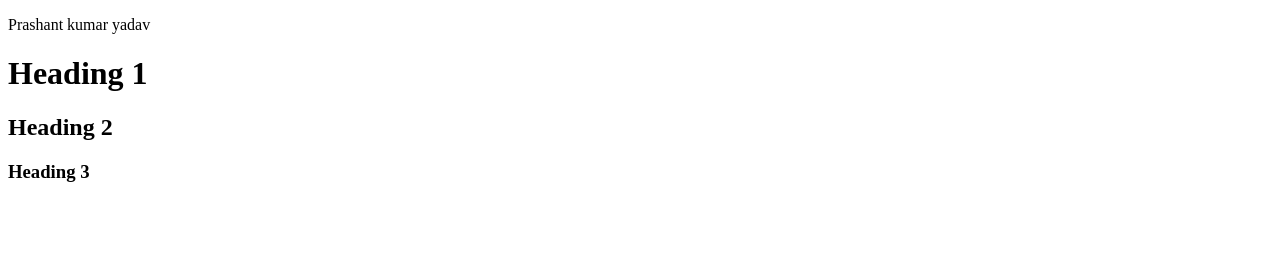
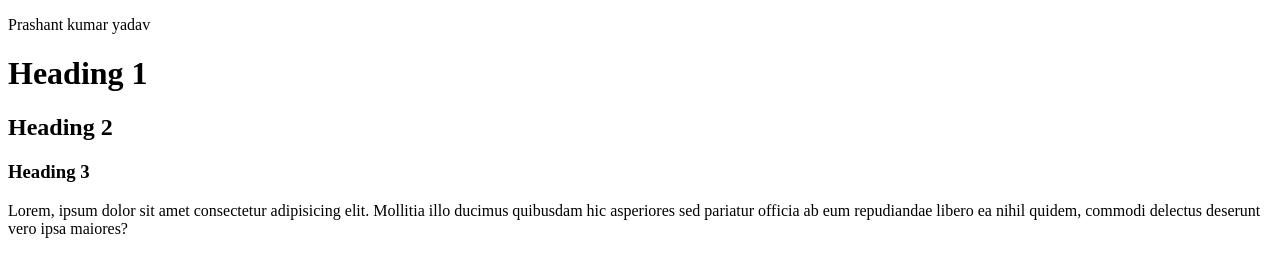
Before and after one commit to Addr678/webdevbatch, a plain HTML site: page Basichtml/index.html in a window 1280 px wide. Drawn offline with Linux system fonts and the light colour scheme.

Commit message:
loremadde

```diff
--- a/Basichtml/index.html
+++ b/Basichtml/index.html
@@ -11,5 +11,6 @@
     <h1>Heading 1</h1>
     <h2>Heading 2</h2>
     <h3>Heading 3</h3>
+    <p>Lorem, ipsum dolor sit amet consectetur adipisicing elit. Mollitia illo ducimus quibusdam hic asperiores sed pariatur officia ab eum repudiandae libero ea nihil quidem, commodi delectus deserunt vero ipsa maiores?</p>
 </body>
 </html>
```
